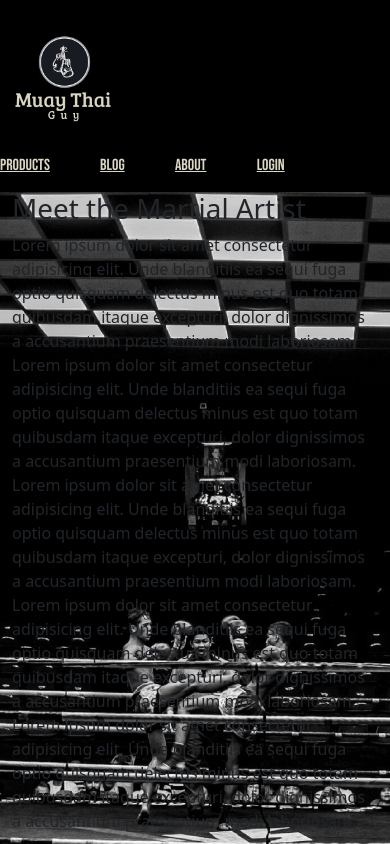
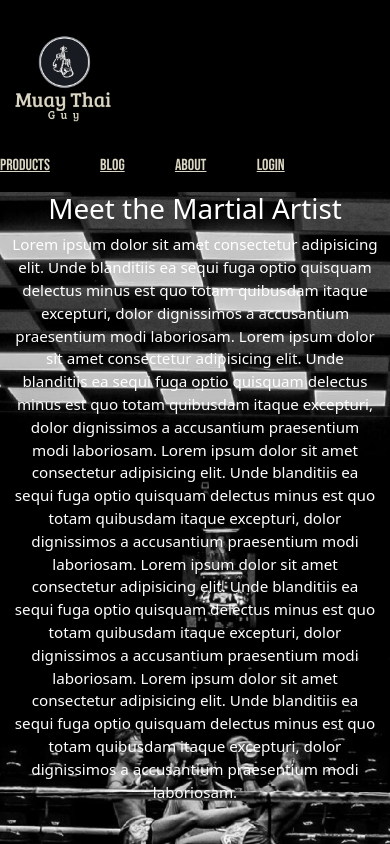
Before and after one commit to GarrettF24/muay-thai-guy, a React (Create React App) app in the folder client/: page /about in a window 390 px wide. Shown: the top 844 px of the page. Built offline with nearby package versions, Linux system fonts and the light colour scheme; no server answers; the HTML template or start-up script is replaced by a standard one.

Commit message:
about styling done.

```diff
--- a/client/src/components/Nav/Nav.css
+++ b/client/src/components/Nav/Nav.css
@@ -27,6 +27,7 @@
   display: flex;
   width: 20%;
   align-items: unset;
+  padding-top: 18px;
 }
 
 .nav-username {
--- a/client/src/screens/About/About.css
+++ b/client/src/screens/About/About.css
@@ -0,0 +1,32 @@
+.about-me {
+  height: 100vh;
+  display: flex;
+  flex-direction: column;
+  align-items: center;
+  color: white;
+  width: 70%;
+  margin: 0 auto;
+}
+
+.about-me-paragraph {
+  width: 80%;
+  margin: 0 auto;
+  font-size: larger;
+}
+
+@media only screen and (max-width: 575px) {
+  .about-me {
+    color: white;
+    text-align: center;
+    width: 100%;
+  }
+
+  .about-me-header {
+    font-size: large;
+  }
+
+  .about-me-paragraph {
+    font-size: 0.95rem;
+    width: 100%;
+  }
+}
--- a/client/src/screens/About/About.jsx
+++ b/client/src/screens/About/About.jsx
@@ -1,4 +1,5 @@
 import React from "react"
+import "./About.css"
 export default function About() {
   return (
     <div className="about-me">
```
